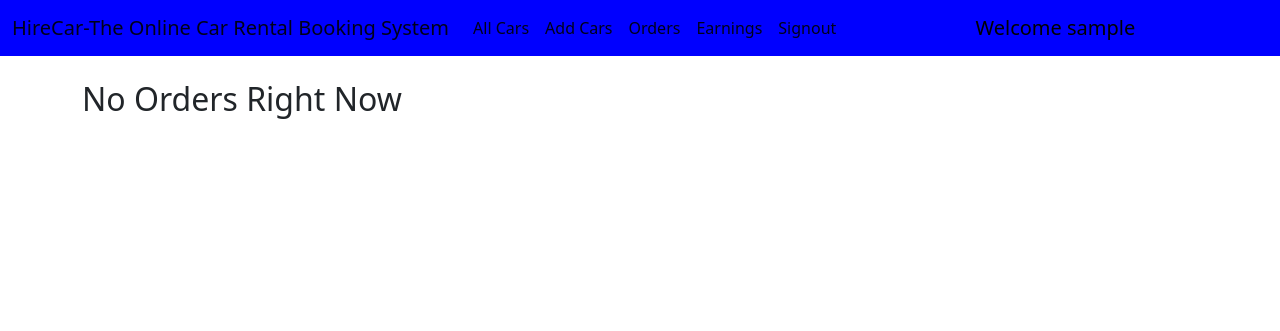
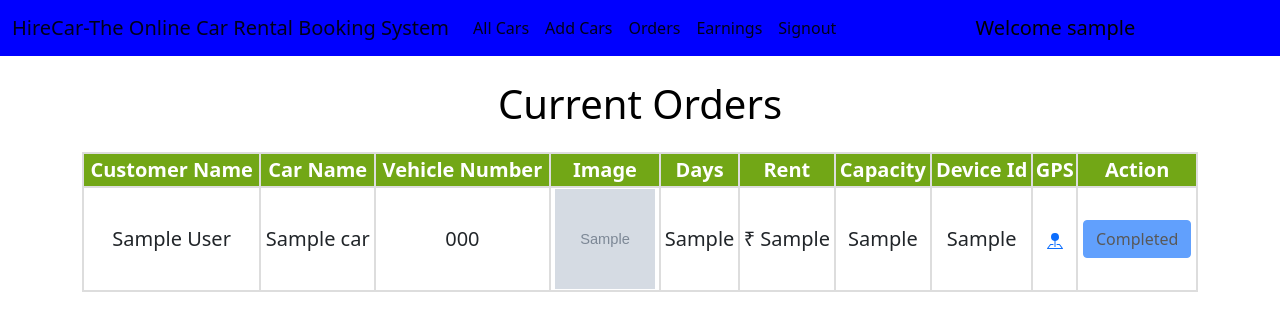
Before and after one commit to amruthachaya/CarBooking, a Django app: page /all_orders/ in a window 1280 px wide. Shown: the top 331 px of the page. Run offline with Django 3.2, Linux system fonts and the light colour scheme; a user stored in the database is signed in; tables that the repository leaves empty hold one stand-in row (values such as "Sample post"); grey boxes marked "Sample" are stand-in pictures; parts of the project's set-up code (start-up, migrations or seed data) failed here and were passed over.

Commit message:
path generation successful

```diff
--- a/home/models.py
+++ b/home/models.py
@@ -104,6 +104,15 @@
                                                                                                     'accuracy'). \
                     values('lat', 'lon', 'timestamp', 'accuracy'))
 
+    @classmethod
+    def all_orders(cls, user):
+        return cls.objects.filter(car_dealer__car_dealer=user).order_by('is_complete', '-id').select_related('car_dealer', 'user', 'car')
+
+    # @classmethod
+    # def past_orders(cls, user):
+    #     return cls.objects.filter(car_dealer__user=user).order_by('is_complete', '-id').select_related(
+    #         'car_dealer', 'user', 'car')
+
 
 class Tracking(models.Model):
     device_id = models.IntegerField(default=0)
--- a/home/templates/all_orders.html
+++ b/home/templates/all_orders.html
@@ -35,10 +35,12 @@
                 <tr>
                     <th>Customer Name</th>
                     <th>Car Name</th>
+                    <th>Vehicle Number</th>
                     <th>Image</th>
                     <th>Days</th>
                     <th>Rent</th>
                     <th>Capacity</th>
+                    <th>Device Id</th>
                     <th>GPS</th>
                     <th>Action</th>
                 </tr>
@@ -46,31 +48,34 @@
                 <tr>
                     <td>{{order.user.get_full_name}}</td>
                     <td>{{order.car.name}}</td>
+                    <td>{{order.car.vehicle_number}}</td>
                     <td><img src="{{order.car.image.url}}" alt="" width="100px" height="100px"></td>
                     <td>{{order.days}}</td>
                     <td>₹ {{order.rent}}</td>
                     <td>{{order.car.capacity}}</td>
-                    <td><a href ="/rout_path/{{order.id}}" target="_blank"><svg xmlns="http://www.w3.org/2000/svg" width="16" height="16" fill="currentColor" class="bi bi-geo-alt" viewBox="0 0 16 16">
-                    <path d="M12.166 8.94c-.524 1.062-1.234 2.12-1.96 3.07A31.493 31.493 0 0 1 8 14.58a31.481 31.481 0 0 1-2.206-2.57c-.726-.95-1.436-2.008-1.96-3.07C3.304 7.867 3 6.862 3 6a5 5 0 0 1 10 0c0 .862-.305 1.867-.834 2.94zM8 16s6-5.686 6-10A6 6 0 0 0 2 6c0 4.314 6 10 6 10z"/><path d="M8 8a2 2 0 1 1 0-4 2 2 0 0 1 0 4zm0 1a3 3 0 1 0 0-6 3 3 0 0 0 0 6z"/>
+                    <td>{{order.car.tracking}}</td>
+                    <td><a href ="/rout_path/{{order.id}}" target="_blank"><svg xmlns="http://www.w3.org/2000/svg" width="16" height="16" fill="currentColor" class="bi bi-pin-map-fill" viewBox="0 0 16 16">
+  <path fill-rule="evenodd" d="M3.1 11.2a.5.5 0 0 1 .4-.2H6a.5.5 0 0 1 0 1H3.75L1.5 15h13l-2.25-3H10a.5.5 0 0 1 0-1h2.5a.5.5 0 0 1 .4.2l3 4a.5.5 0 0 1-.4.8H.5a.5.5 0 0 1-.4-.8l3-4z"/>
+  <path fill-rule="evenodd" d="M4 4a4 4 0 1 1 4.5 3.969V13.5a.5.5 0 0 1-1 0V7.97A4 4 0 0 1 4 3.999z"/>
+                     </svg>
                     </a></svg></td>
                    <td>
   <form action="/complete_order/" method="post" id="completeForm">
     {% csrf_token %}
     <input type="hidden" name="id" value="{{ order.id }}">
-    <button class="btn btn-primary" type="submit" id="completeButton">Complete</button>
+      {% if order.is_complete %}
+      <button class="btn btn-primary" style="color:black" type="submit" id="completeButton" disabled>
+        Completed </button>
+      {% else %}
+      <button class="btn btn-primary" type="submit" id="completeButton">
+        Complete </button>
+      {% endif %}
+
   </form>
 </td>
 
 <script>
-  const completeButton = document.getElementById('completeButton');
-  const completeForm = document.getElementById('completeForm');
 
-  completeButton.addEventListener('click', function (event) {
-    event.preventDefault(); // Prevent the form submission
-
-    completeButton.innerText = 'Completed'; //complete button is disabled
-    completeButton.disabled = true;
-  });
 </script>
                 </tr>
                 {% endfor %}
--- a/home/views.py
+++ b/home/views.py
@@ -304,14 +304,8 @@
 
 
 def all_orders(request):
-    username = request.user
-    user = User.objects.get(username=username)
-    car_dealer = CarDealer.objects.get(car_dealer=user)
-    orders = Order.objects.filter(car_dealer=car_dealer)
-    all_orders = []
-    for order in orders:
-        if not order.is_complete:
-            all_orders.append(order)
+    all_orders = Order.all_orders(request.user.id)
+    print(request.user.id)
     return render(request, "all_orders.html", {'all_orders': all_orders})
 
 
```
Also changed, not shown: home/templates/past_orders.html (+9 -0 lines), home/templates/root_path.html (+5 -24 lines).
